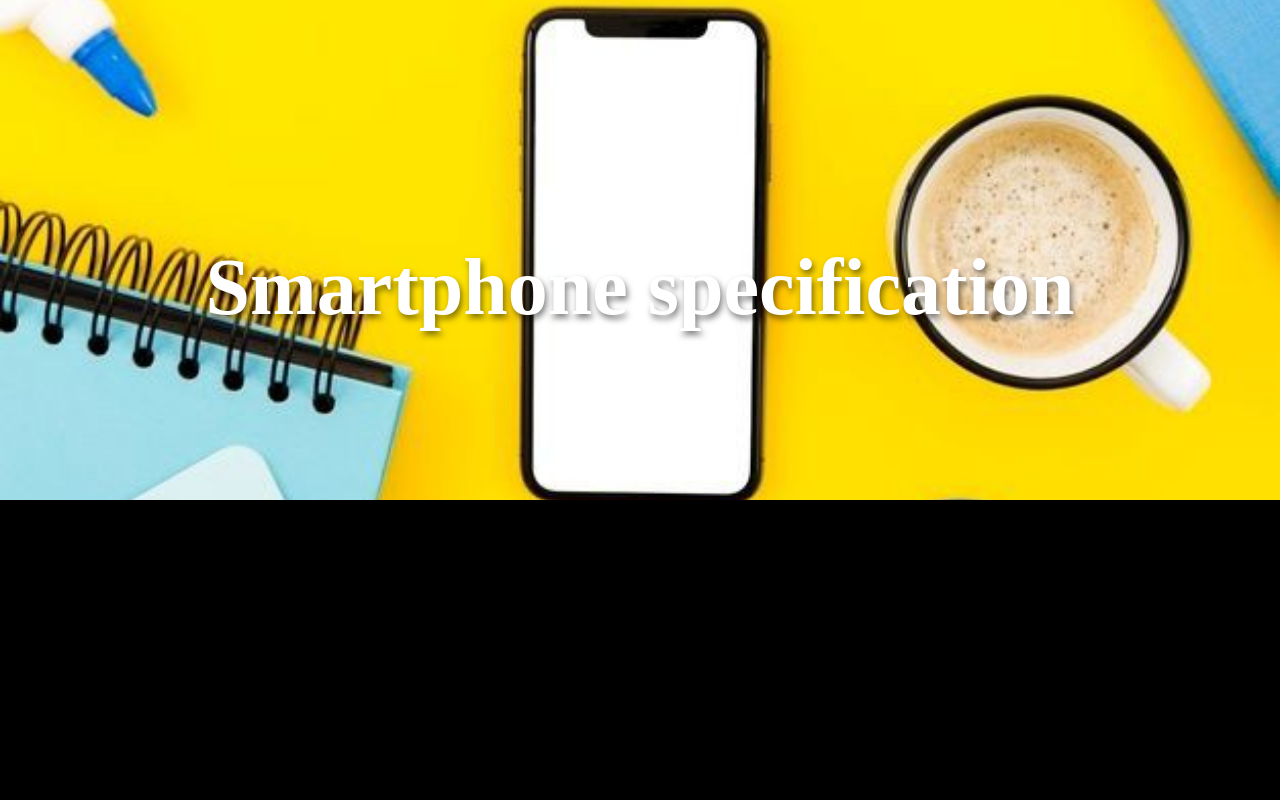
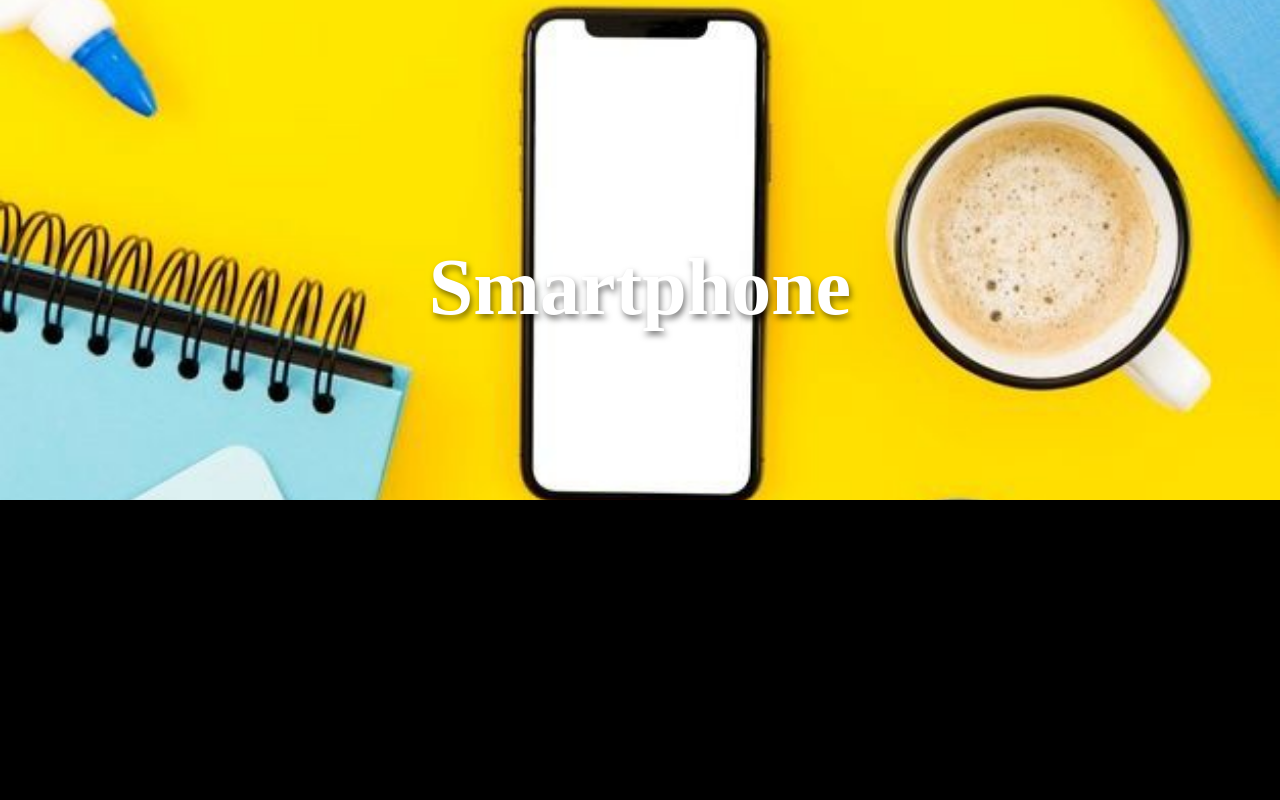
Before and after one commit to dimasyoga67/dimas.github.io, a plain HTML site: page index.html in a window 1280 px wide. Shown: the top 800 px of the page. Drawn offline with Linux system fonts and the light colour scheme.

Commit message:
up
Signed-off-by: dimasyoga67 <113250243+dimasyoga67@users.noreply.github.com>

```diff
--- a/index.html
+++ b/index.html
@@ -18,7 +18,7 @@
   <!--PARALEX-->
   <div class="container">
     <div class="isi">
-      <h1>Smartphone specification </h1>
+      <h1>Smartphone</h1>
     </div>
     <div class="vivo">
       <img src="v.png" alt="">
```
